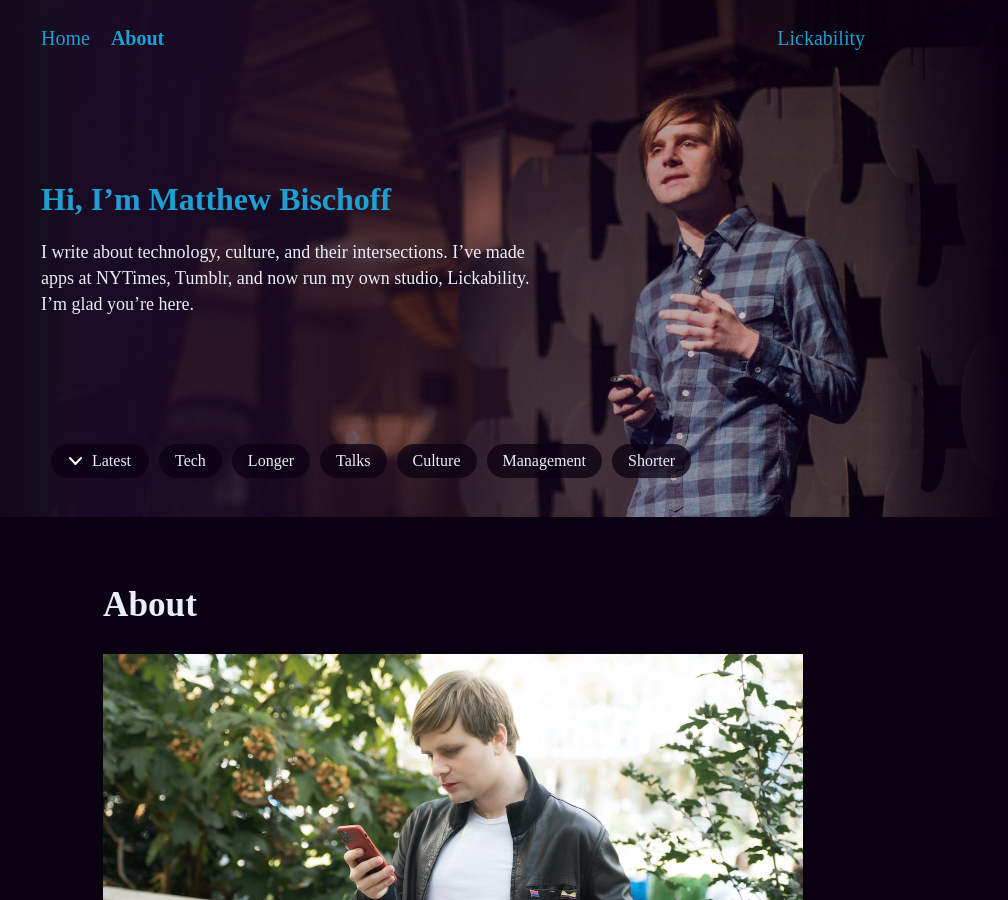
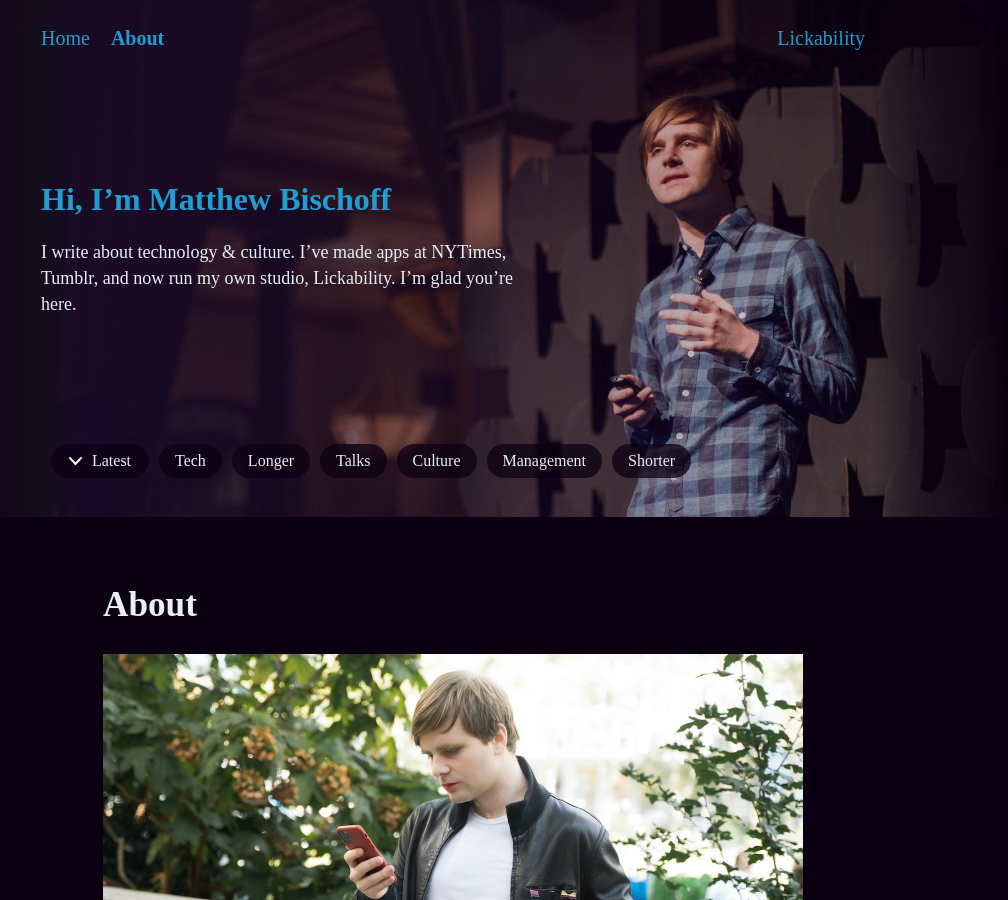
Before and after one commit to mbbischoff/website, a Jekyll site: the page built from about.md, in a window 1280 px wide and 900 px high. Shown: the whole window, without its empty margins (187-1195 px from the left). Built offline with Jekyll 4.4.1, drawn with Linux system fonts in a browser that asks for light colours; some web fonts are replaced.

Commit message:
Updated Config and 1 other file

```diff
--- a/_config.yml
+++ b/_config.yml
@@ -54,9 +54,7 @@ include:
 - _category
 text_content:
   header_title: Hi, I’m Matthew Bischoff
-  subtitle: I write about technology, culture, and their intersections. I’ve made
-    apps at NYTimes, Tumblr, and now run my own studio, Lickability. I’m glad you’re
-    here.
-  short_subtitle: I write about technology, culture, and their intersections. I’ve
-    made apps at NYTimes, Tumblr, and now run my own studio, Lickability. I’m glad
-    you’re here.
+  subtitle: I write about technology & culture. I’ve made apps at NYTimes, Tumblr,
+    and now run my own studio, Lickability. I’m glad you’re here.
+  short_subtitle: I write about technology & culture. I’ve made apps at NYTimes, Tumblr,
+    and now run my own studio, Lickability. I’m glad you’re here.
--- a/about.md
+++ b/about.md
@@ -1,6 +1,7 @@
 ---
 title: About
 permalink: "/about/"
+image: matthew-profile-43.jpeg
 layout: page
 ---
 
```
